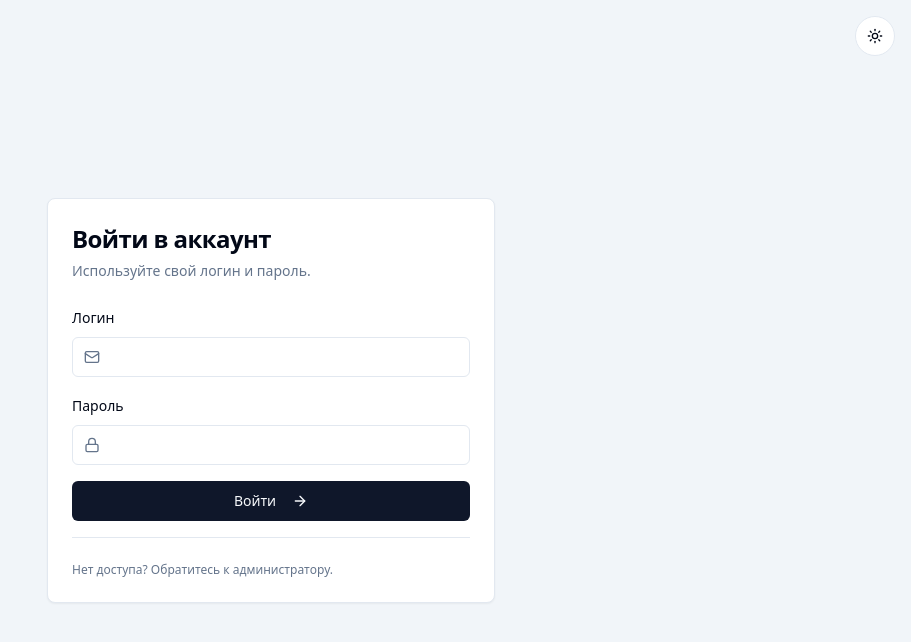
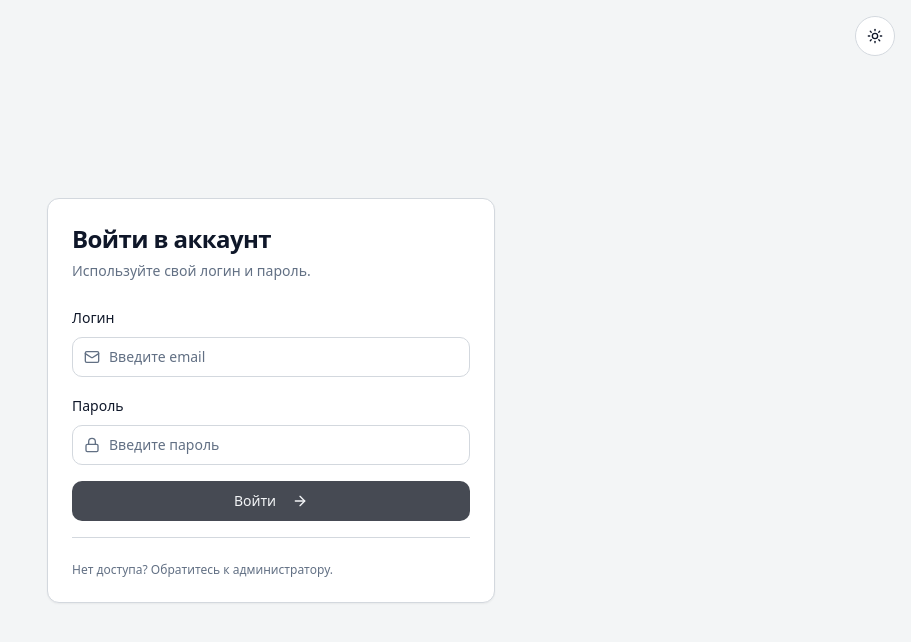
Before and after one commit to r4m63/Waste-Management, a React (Vite) app in the folder admin-frontend/: page /login in a window 1280 px wide. Shown: the top 642 px of the page, without its empty margins (369-1280 px from the left). Built offline with nearby package versions, Linux system fonts and the light colour scheme.

Commit message:
feat(admin-frontend): ui changes
- change dark mode accent color
- LoginPage.jsx added placeholders in inputs

```diff
--- a/admin-frontend/src/index.css
+++ b/admin-frontend/src/index.css
@@ -4,89 +4,73 @@
 
 @layer base {
     :root {
+        /* светлая тема (можешь оставить свою, я привожу пример) */
         --background: 0 0% 100%;
-        --foreground: 222.2 84% 4.9%;
+        --foreground: 222 47% 11%;
 
         --card: 0 0% 100%;
-        --card-foreground: 222.2 84% 4.9%;
+        --card-foreground: 222 47% 11%;
 
         --popover: 0 0% 100%;
-        --popover-foreground: 222.2 84% 4.9%;
+        --popover-foreground: 222 47% 11%;
 
-        --primary: 222.2 47.4% 11.2%;
-        --primary-foreground: 210 40% 98%;
+        /* мягкий серый для muted/вторичных блоков */
+        --muted: 210 16% 96%;
+        --muted-foreground: 215 15% 45%;
 
-        --secondary: 210 40% 96.1%;
-        --secondary-foreground: 222.2 47.4% 11.2%;
+        /* нейтральный серый primary, без яркого синего */
+        --primary: 222 9% 30%;
+        --primary-foreground: 210 20% 96%;
 
-        --muted: 210 40% 96.1%;
-        --muted-foreground: 215.4 16.3% 46.9%;
+        --secondary: 210 16% 96%;
+        --secondary-foreground: 222 47% 11%;
 
-        --accent: 210 40% 96.1%;
-        --accent-foreground: 222.2 47.4% 11.2%;
+        --accent: 210 16% 96%;
+        --accent-foreground: 222 47% 11%;
 
-        --destructive: 0 84.2% 60.2%;
-        --destructive-foreground: 210 40% 98%;
+        --destructive: 0 84% 60%;
+        --destructive-foreground: 0 0% 100%;
 
-        --border: 214.3 31.8% 91.4%;
-        --input: 214.3 31.8% 91.4%;
-        --ring: 222.2 84% 4.9%;
+        --border: 215 15% 85%;
+        --input: 215 15% 85%;
+        --ring: 222 9% 30%;
 
-        --radius: 0.5rem;
-
-        --sidebar-background: 0 0% 98%;
-
-        --sidebar-foreground: 240 5.3% 26.1%;
-
-        --sidebar-primary: 240 5.9% 10%;
-
-        --sidebar-primary-foreground: 0 0% 98%;
-
-        --sidebar-accent: 240 4.8% 95.9%;
-
-        --sidebar-accent-foreground: 240 5.9% 10%;
-
-        --sidebar-border: 220 13% 91%;
-
-        --sidebar-ring: 217.2 91.2% 59.8%;
+        --radius: 0.75rem;
     }
 
     .dark {
-        --background: 222.2 84% 4.9%;
-        --foreground: 210 40% 98%;
+        /* фон – тёмно-серый, без синего */
+        --background: 220 14% 10%;
+        --foreground: 210 20% 96%;
 
-        --card: 222.2 84% 4.9%;
-        --card-foreground: 210 40% 98%;
+        --card: 220 14% 14%;
+        --card-foreground: 210 20% 96%;
 
-        --popover: 222.2 84% 4.9%;
-        --popover-foreground: 210 40% 98%;
+        --popover: 220 14% 14%;
+        --popover-foreground: 210 20% 96%;
 
-        --primary: 210 40% 98%;
-        --primary-foreground: 222.2 47.4% 11.2%;
+        /* muted/фоновые блоки – чуть светлее карточки */
+        --muted: 220 14% 18%;
+        --muted-foreground: 220 9% 65%;
 
-        --secondary: 217.2 32.6% 17.5%;
-        --secondary-foreground: 210 40% 98%;
+        /* primary – тоже серый, чуть ярче, без синего */
+        --primary: 220 9% 60%;
+        --primary-foreground: 220 14% 10%;
 
-        --muted: 217.2 32.6% 17.5%;
-        --muted-foreground: 215 20.2% 65.1%;
+        --secondary: 220 14% 20%;
+        --secondary-foreground: 210 20% 96%;
 
-        --accent: 217.2 32.6% 17.5%;
-        --accent-foreground: 210 40% 98%;
+        --accent: 220 14% 22%;
+        --accent-foreground: 210 20% 96%;
 
-        --destructive: 0 62.8% 30.6%;
-        --destructive-foreground: 210 40% 98%;
+        --destructive: 0 72% 50%;
+        --destructive-foreground: 0 0% 100%;
 
-        --border: 217.2 32.6% 17.5%;
-        --input: 217.2 32.6% 17.5%;
-        --ring: 212.7 26.8% 83.9%;
-        --sidebar-background: 240 5.9% 10%;
-        --sidebar-foreground: 240 4.8% 95.9%;
-        --sidebar-primary: 224.3 76.3% 48%;
-        --sidebar-primary-foreground: 0 0% 100%;
-        --sidebar-accent: 240 3.7% 15.9%;
-        --sidebar-accent-foreground: 240 4.8% 95.9%;
-        --sidebar-border: 240 3.7% 15.9%;
-        --sidebar-ring: 217.2 91.2% 59.8%;
+        --border: 220 14% 22%;
+        --input: 220 14% 22%;
+        --ring: 220 9% 70%;
+
+        --radius: 0.75rem;
     }
 
     * {
@@ -101,10 +85,10 @@
 
 
 @layer base {
-  * {
-    @apply border-border;
+    * {
+        @apply border-border;
     }
-  body {
-    @apply bg-background text-foreground;
+    body {
+        @apply bg-background text-foreground;
     }
 }
--- a/admin-frontend/src/pages/LoginPage.jsx
+++ b/admin-frontend/src/pages/LoginPage.jsx
@@ -11,12 +11,10 @@ import {ModeToggle} from "@/components/provider/theme/ModeToggle.jsx"
 export default function LoginPage() {
     return (
         <div className="min-h-screen bg-muted flex items-center justify-center px-4 relative">
-            {/* Переключатель темы — отдельно, в углу экрана */}
             <div className="fixed right-4 top-4">
                 <ModeToggle/>
             </div>
 
-            {/* Карточка логина строго по центру */}
             <Card className="w-full max-w-md">
                 <CardHeader>
                     <CardTitle className="text-2xl">Войти в аккаунт</CardTitle>
@@ -28,20 +26,31 @@ export default function LoginPage() {
                         <div className="space-y-2">
                             <Label htmlFor="login">Логин</Label>
                             <div className="relative">
-                <span className="pointer-events-none absolute inset-y-0 left-3 flex items-center text-muted-foreground">
-                  <Mail className="h-4 w-4"/>
-                </span>
-                                <Input id="login" className="pl-9"/>
+                                <span
+                                    className="pointer-events-none absolute inset-y-0 left-3 flex items-center text-muted-foreground">
+                                  <Mail className="h-4 w-4"/>
+                                </span>
+                                <Input
+                                    id="login"
+                                    className="pl-9"
+                                    placeholder="Введите email"
+                                />
                             </div>
                         </div>
 
                         <div className="space-y-2">
                             <Label htmlFor="password">Пароль</Label>
                             <div className="relative">
-                <span className="pointer-events-none absolute inset-y-0 left-3 flex items-center text-muted-foreground">
-                  <Lock className="h-4 w-4"/>
-                </span>
-                                <Input id="password" type="password" className="pl-9"/>
+                                <span
+                                    className="pointer-events-none absolute inset-y-0 left-3 flex items-center text-muted-foreground">
+                                  <Lock className="h-4 w-4"/>
+                                </span>
+                                <Input
+                                    id="password"
+                                    type="password"
+                                    className="pl-9"
+                                    placeholder="Введите пароль"
+                                />
                             </div>
                         </div>
 
@@ -54,6 +63,7 @@ export default function LoginPage() {
                     <Separator/>
                 </CardContent>
 
+
                 <CardFooter className="text-xs text-muted-foreground">
                     Нет доступа? Обратитесь к администратору.
                 </CardFooter>
--- a/admin-frontend/src/pages/MainPage.jsx
+++ b/admin-frontend/src/pages/MainPage.jsx
@@ -11,12 +11,16 @@ import {
 } from "@/components/ui/breadcrumb"
 import {Separator} from "@/components/ui/separator"
 import {SidebarInset, SidebarProvider, SidebarTrigger,} from "@/components/ui/sidebar"
+import {ModeToggle} from "@/components/provider/theme/ModeToggle.jsx";
 
 export default function MainPage() {
     return (
         <SidebarProvider>
             <AppSidebar/>
             <SidebarInset>
+                <div className="fixed right-4 top-4">
+                    <ModeToggle/>
+                </div>
                 <header className="flex h-16 shrink-0 items-center gap-2">
                     <div className="flex items-center gap-2 px-4">
                         <SidebarTrigger className="-ml-1"/>
@@ -28,7 +32,7 @@ export default function MainPage() {
                             <BreadcrumbList>
                                 <BreadcrumbItem className="hidden md:block">
                                     <BreadcrumbLink href="#">
-                                        Building Your Application
+                                        Waste Management
                                     </BreadcrumbLink>
                                 </BreadcrumbItem>
                                 <BreadcrumbSeparator className="hidden md:block"/>
```
